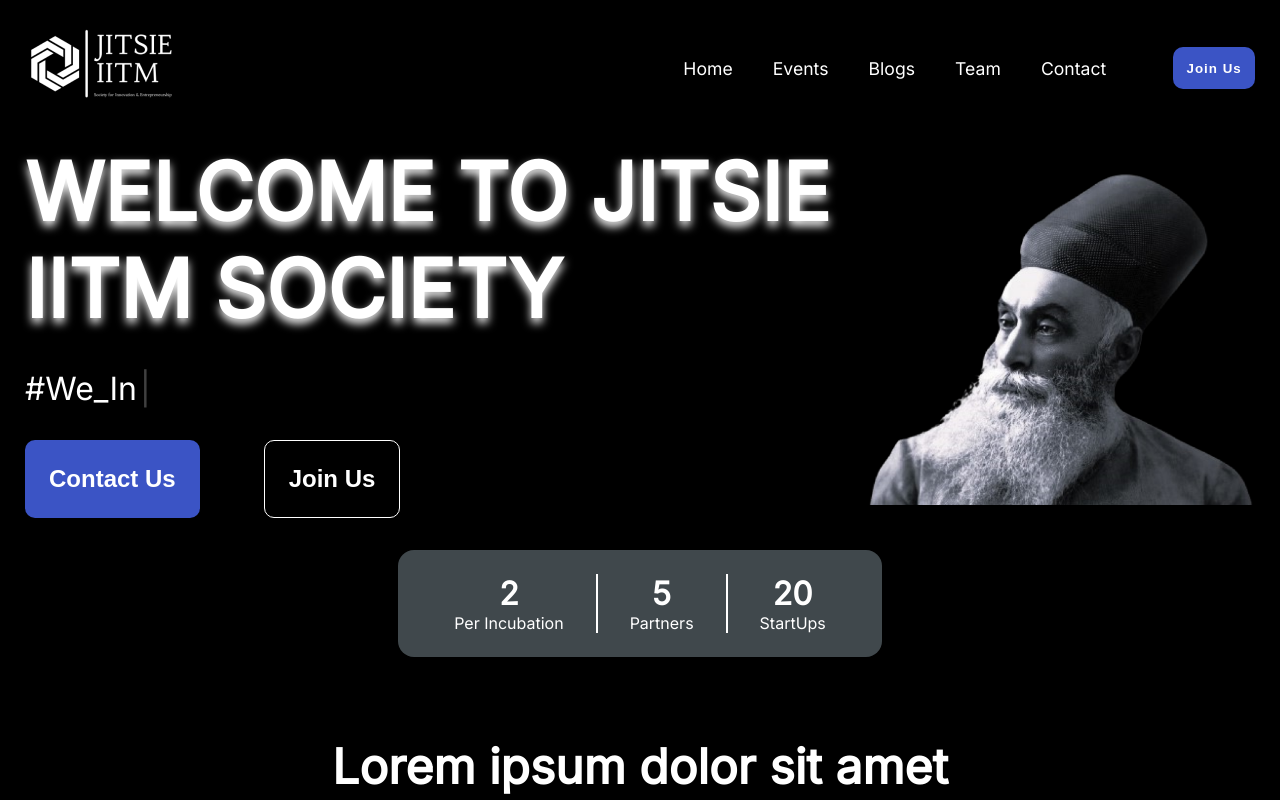
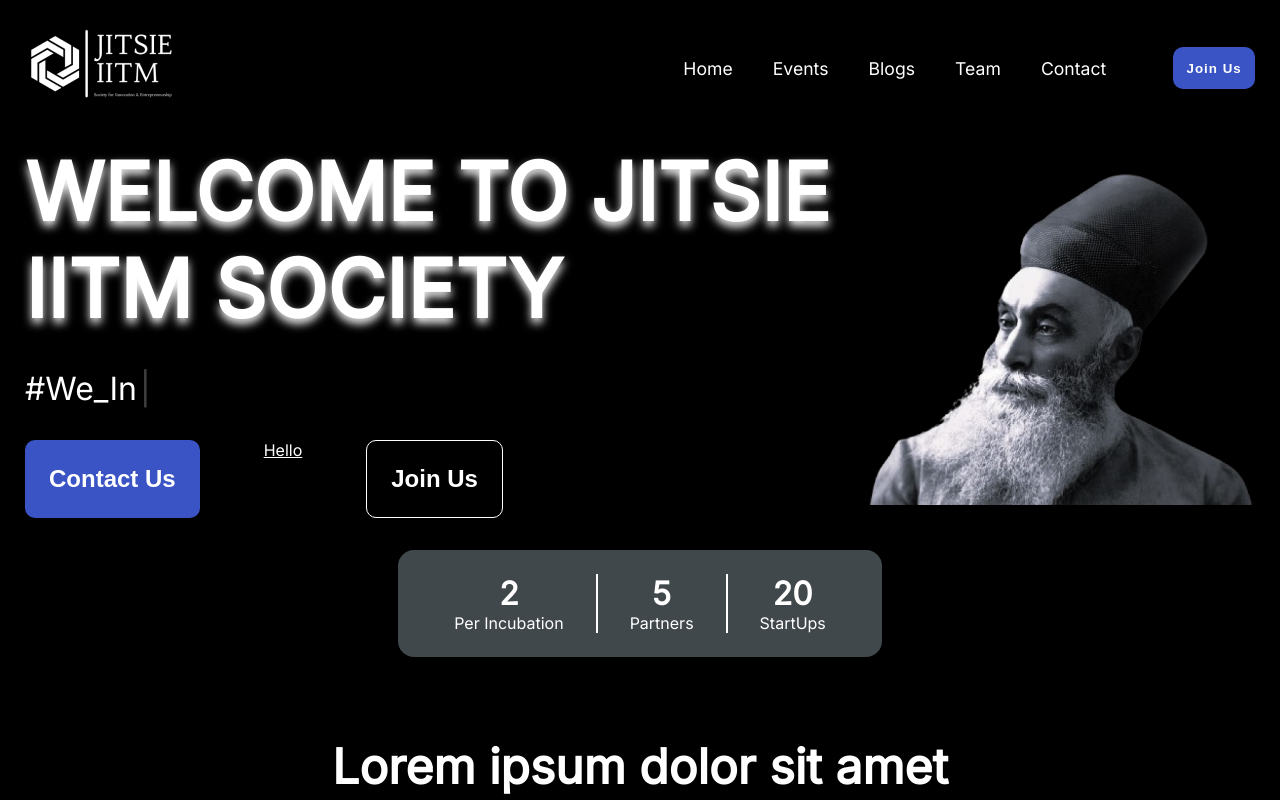
Before and after one commit to purushottam-io/Jitsie_react, a React (Create React App) app: page / in a window 1280 px wide. Shown: the top 800 px of the page. Built offline with nearby package versions, Linux system fonts and the light colour scheme.

Commit message:
Update header.tsx

```diff
--- a/src/components/header.tsx
+++ b/src/components/header.tsx
@@ -181,13 +181,10 @@ const Header = () => {
 
           <div className="buttons">
             <button>Contact Us</button>
-            <Link to="/blogs">
-              <button
-                style={{ background: "black", border: "1px solid white" }}
-              >
-                Join Us
-              </button>
-            </Link>
+            <Link to="/blogs">Hello</Link>
+            <button style={{ background: "black", border: "1px solid white" }}>
+              Join Us
+            </button>
           </div>
         </div>
         <div className="right">
```
